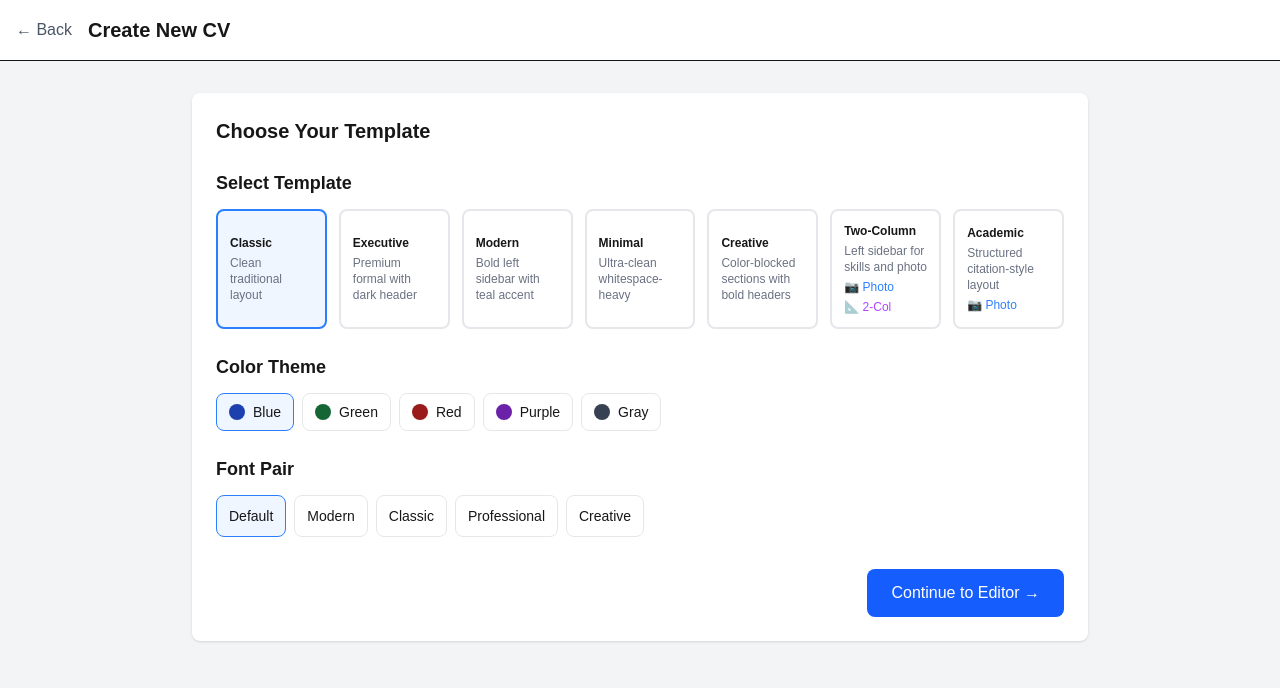
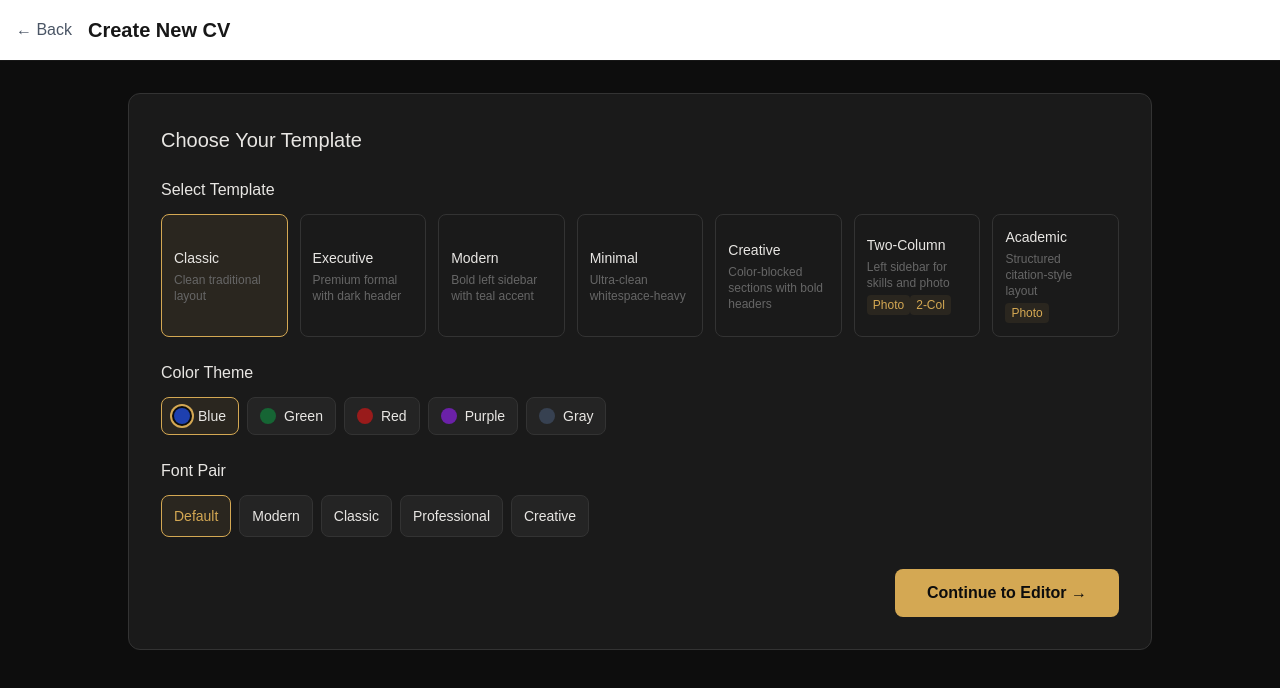
Before and after one commit to giiftmor/skill-stacker, a Next.js app: page /cvs/new in a window 1280 px wide. Shown: the top 688 px of the page. Built offline with nearby package versions, Linux system fonts and the light colour scheme; a web font is replaced by a local one.

Commit message:
refactor(ui): dark editorial theme for all pages and template selector

```diff
--- a/app/components/ui/TemplateSelector.tsx
+++ b/app/components/ui/TemplateSelector.tsx
@@ -26,7 +26,7 @@ export default function TemplateSelector({
   return (
     <div className="space-y-6">
       <div>
-        <h3 className="text-lg font-semibold mb-3">Select Template</h3>
+        <h3 className="font-[family-name:var(--font-heading)] text-base text-[#e8e6e3] mb-3">Select Template</h3>
         <div className="grid grid-cols-2 md:grid-cols-4 lg:grid-cols-7 gap-3">
           {templateKeys.map((key) => {
             const template = TEMPLATES[key as TemplateId];
@@ -35,19 +35,19 @@ export default function TemplateSelector({
               <button
                 key={key}
                 onClick={() => onTemplateChange(key as TemplateId)}
-                className={`p-3 rounded-lg border-2 transition-all text-left ${
+                className={`p-3 rounded-lg border transition-all text-left card-hover ${
                   isSelected
-                    ? "border-blue-500 bg-blue-50"
-                    : "border-gray-200 hover:border-gray-300 bg-white"
+                    ? "border-[#d4a853] bg-[#d4a85315]"
+                    : "border-[#333] bg-[#1a1a1a] hover:border-[#444]"
                 }`}
               >
-                <div className="text-xs font-bold mb-1">{template.name}</div>
-                <div className="text-xs text-gray-500">{template.description}</div>
+                <div className="font-[family-name:var(--font-heading)] text-sm text-[#e8e6e3] mb-1">{template.name}</div>
+                <div className="text-xs text-[#666]">{template.description}</div>
                 {template.supportsPhoto && (
-                  <div className="text-xs text-blue-500 mt-1">📷 Photo</div>
+                  <div className="text-xs text-[#d4a853] mt-1 bg-[#d4a85315] inline-block px-1.5 py-0.5 rounded">Photo</div>
                 )}
                 {template.layout === "two-column" && (
-                  <div className="text-xs text-purple-500 mt-1">📐 2-Col</div>
+                  <div className="text-xs text-[#d4a853] mt-1 bg-[#d4a85315] inline-block px-1.5 py-0.5 rounded">2-Col</div>
                 )}
               </button>
             );
@@ -56,7 +56,7 @@ export default function TemplateSelector({
       </div>
 
       <div>
-        <h3 className="text-lg font-semibold mb-3">Color Theme</h3>
+        <h3 className="font-[family-name:var(--font-heading)] text-base text-[#e8e6e3] mb-3">Color Theme</h3>
         <div className="flex flex-wrap gap-2">
           {themeOptions.map((theme) => (
             <button
@@ -64,22 +64,22 @@ export default function TemplateSelector({
               onClick={() => onThemeChange(theme.id)}
               className={`flex items-center gap-2 px-3 py-2 rounded-lg border ${
                 selectedTheme === theme.id
-                  ? "border-blue-500 bg-blue-50"
-                  : "border-gray-200 hover:border-gray-300"
+                  ? "border-[#d4a853] bg-[#d4a85315]"
+                  : "border-[#333] bg-[#242424] hover:border-[#444]"
               }`}
             >
               <div
-                className="w-4 h-4 rounded-full"
+                className={`w-4 h-4 rounded-full ${selectedTheme === theme.id ? "ring-2 ring-[#d4a853] ring-offset-2 ring-offset-[#0d0d0d]" : ""}`}
                 style={{ backgroundColor: theme.colors.primary }}
               />
-              <span className="text-sm">{theme.name}</span>
+              <span className="text-sm text-[#e8e6e3]">{theme.name}</span>
             </button>
           ))}
         </div>
       </div>
 
       <div>
-        <h3 className="text-lg font-semibold mb-3">Font Pair</h3>
+        <h3 className="font-[family-name:var(--font-heading)] text-base text-[#e8e6e3] mb-3">Font Pair</h3>
         <div className="flex flex-wrap gap-2">
           {FONT_PAIRS.map((pair) => (
             <button
@@ -87,8 +87,8 @@ export default function TemplateSelector({
               onClick={() => onFontPairChange(pair.id)}
               className={`px-3 py-2 rounded-lg border ${
                 selectedFontPair === pair.id
-                  ? "border-blue-500 bg-blue-50"
-                  : "border-gray-200 hover:border-gray-300"
+                  ? "bg-[#d4a85315] border-[#d4a853] text-[#d4a853]"
+                  : "bg-[#242424] border-[#333] text-[#e8e6e3] hover:border-[#444]"
               }`}
             >
               <span className="text-sm">{pair.name}</span>
--- a/app/cvs/[id]/edit/page.tsx
+++ b/app/cvs/[id]/edit/page.tsx
@@ -139,11 +139,11 @@ export default function EditCVPage({ params }: { params: Promise<{ id: string }>
   };
 
   if (loading) {
-    return <div className="min-h-screen bg-gray-100 flex items-center justify-center">Loading...</div>;
+    return <div className="min-h-screen bg-[#0d0d0d] flex items-center justify-center animate-pulse-subtle text-[#8a8a8a]">Loading...</div>;
   }
 
   return (
-    <div className="min-h-screen bg-gray-100">
+    <div className="min-h-screen bg-[#0d0d0d]">
       <Header
         title="Edit CV"
         saveStatus={status}
@@ -151,7 +151,7 @@ export default function EditCVPage({ params }: { params: Promise<{ id: string }>
         actions={
           <button
             onClick={() => router.push(`/cvs/${cvId}/preview`)}
-            className="px-4 py-2 bg-blue-600 text-white rounded hover:bg-blue-700"
+            className="px-4 py-2 bg-[#d4a853] text-[#0d0d0d] hover:bg-[#b8923e] rounded font-semibold"
           >
             Preview
           </button>
--- a/app/cvs/new/page.tsx
+++ b/app/cvs/new/page.tsx
@@ -49,11 +49,11 @@ export default function NewCVPage() {
   };
 
   return (
-    <div className="min-h-screen bg-gray-100">
+    <div className="min-h-screen bg-[#0d0d0d]">
       <Header title="Create New CV" />
       <main className="container mx-auto px-4 py-8">
-        <div className="max-w-4xl mx-auto bg-white rounded-lg shadow p-6">
-          <h2 className="text-xl font-semibold mb-6">Choose Your Template</h2>
+        <div className="max-w-5xl mx-auto bg-[#1a1a1a] rounded-xl border border-[#333] p-8">
+          <h2 className="font-[family-name:var(--font-heading)] text-xl text-[#e8e6e3] mb-6">Choose Your Template</h2>
 
           <TemplateSelector
             selectedTemplate={selectedTemplate}
@@ -67,7 +67,7 @@ export default function NewCVPage() {
           <div className="mt-8 flex justify-end">
             <button type="button"
               onClick={handleCreate}
-              className="px-6 py-3 bg-blue-600 text-white rounded-lg hover:bg-blue-700 transition-colors font-medium"
+              className="px-8 py-3 bg-[#d4a853] text-[#0d0d0d] hover:bg-[#b8923e] font-semibold rounded-lg transition-colors"
             >
               Continue to Editor →
             </button>
--- a/app/cvs/page.tsx
+++ b/app/cvs/page.tsx
@@ -53,29 +53,31 @@ export default function CVListPage() {
   };
 
   return (
-    <div className="min-h-screen bg-gray-100">
+    <div className="min-h-screen bg-[#0d0d0d]">
       <Header title="My CVs" />
-      <main className="container mx-auto px-4 py-8">
+      <main className="max-w-6xl mx-auto px-4 py-8">
         <div className="flex items-center justify-between mb-6">
-          <h2 className="text-2xl font-bold text-gray-900">Your CVs</h2>
+          <h2 className="font-[family-name:var(--font-heading)] text-2xl font-bold text-[#e8e6e3]">Your CVs</h2>
           <Link
             href="/cvs/new"
-            className="px-4 py-2 bg-green-600 text-white rounded-lg hover:bg-green-700 transition-colors"
+            className="px-4 py-2 bg-[#d4a853] text-[#0d0d0d] rounded-lg hover:bg-[#b8923e] transition-colors font-semibold"
           >
             + New CV
           </Link>
         </div>
 
         {loading ? (
-          <div className="text-center py-12 text-gray-500">Loading...</div>
+          <div className="grid grid-cols-1 md:grid-cols-2 lg:grid-cols-3 gap-4">
+            {[1,2,3].map(i => <div key={i} className="h-40 skeleton rounded-lg" />)}
+          </div>
         ) : error ? (
-          <div className="text-center py-12 text-red-500">{error}</div>
+          <div className="text-center py-12 text-[#dc4444]">{error}</div>
         ) : cvs.length === 0 ? (
-          <div className="text-center py-12 bg-white rounded-lg shadow">
-            <p className="text-gray-500 mb-4">No CVs yet. Create your first one!</p>
+          <div className="text-center py-12">
+            <p className="text-[#8a8a8a] mb-4">No CVs yet. Create your first one!</p>
             <Link
               href="/cvs/new"
-              className="px-4 py-2 bg-blue-600 text-white rounded-lg hover:bg-blue-700"
+              className="px-4 py-2 bg-[#d4a853] text-[#0d0d0d] rounded-lg hover:bg-[#b8923e] font-semibold"
             >
               Create CV
             </Link>
@@ -83,28 +85,28 @@ export default function CVListPage() {
         ) : (
           <div className="grid grid-cols-1 md:grid-cols-2 lg:grid-cols-3 gap-4">
             {cvs.map((cv) => (
-              <div key={cv.id} className="bg-white rounded-lg shadow p-4">
-                <h3 className="text-lg font-semibold">{cv.fullName || "Untitled CV"}</h3>
-                <p className="text-gray-600">{cv.title || "No title"}</p>
-                <p className="text-sm text-gray-400 mt-2">
+              <div key={cv.id} className="bg-[#1a1a1a] border border-[#333] rounded-xl p-5 card-hover">
+                <h3 className="font-[family-name:var(--font-heading)] text-lg text-[#e8e6e3]">{cv.fullName || "Untitled CV"}</h3>
+                <p className="text-[#8a8a8a] text-sm">{cv.title || "No title"}</p>
+                <p className="text-[#666] text-xs mt-2">
                   Updated: {new Date(cv.updatedAt).toLocaleDateString()}
                 </p>
                 <div className="flex gap-2 mt-4">
                   <Link
                     href={`/cvs/${cv.id}/edit`}
-                    className="flex-1 px-3 py-2 bg-blue-500 text-white text-center rounded hover:bg-blue-600"
+                    className="flex-1 px-3 py-2 bg-transparent text-[#d4a853] text-center rounded hover:bg-[#d4a85315] transition-colors"
                   >
                     Edit
                   </Link>
                   <Link
                     href={`/cvs/${cv.id}/preview`}
-                    className="flex-1 px-3 py-2 bg-gray-100 text-gray-700 text-center rounded hover:bg-gray-200"
+                    className="flex-1 px-3 py-2 bg-transparent text-[#8a8a8a] text-center rounded hover:text-[#e8e6e3] transition-colors"
                   >
                     Preview
                   </Link>
                   <button
                     onClick={() => handleDelete(cv.id)}
-                    className="px-3 py-2 bg-red-100 text-red-600 rounded hover:bg-red-200"
+                    className="px-3 py-2 bg-transparent text-[#dc4444] rounded hover:bg-[#dc444415] transition-colors"
                   >
                     Delete
                   </button>
```
Also changed, not shown: app/cvs/[id]/preview/page.tsx (+9 -9 lines), app/page.tsx (+42 -22 lines).
